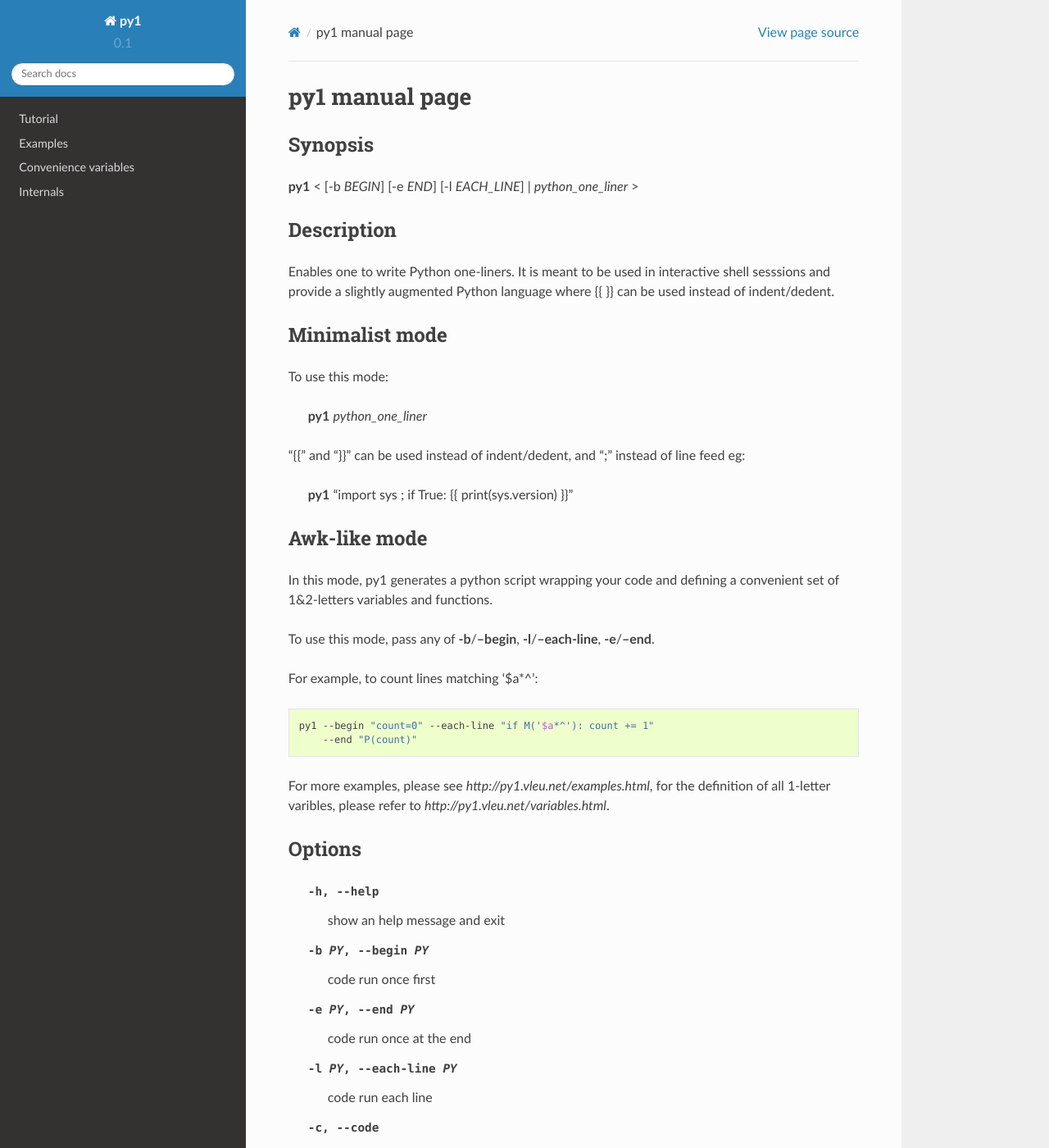
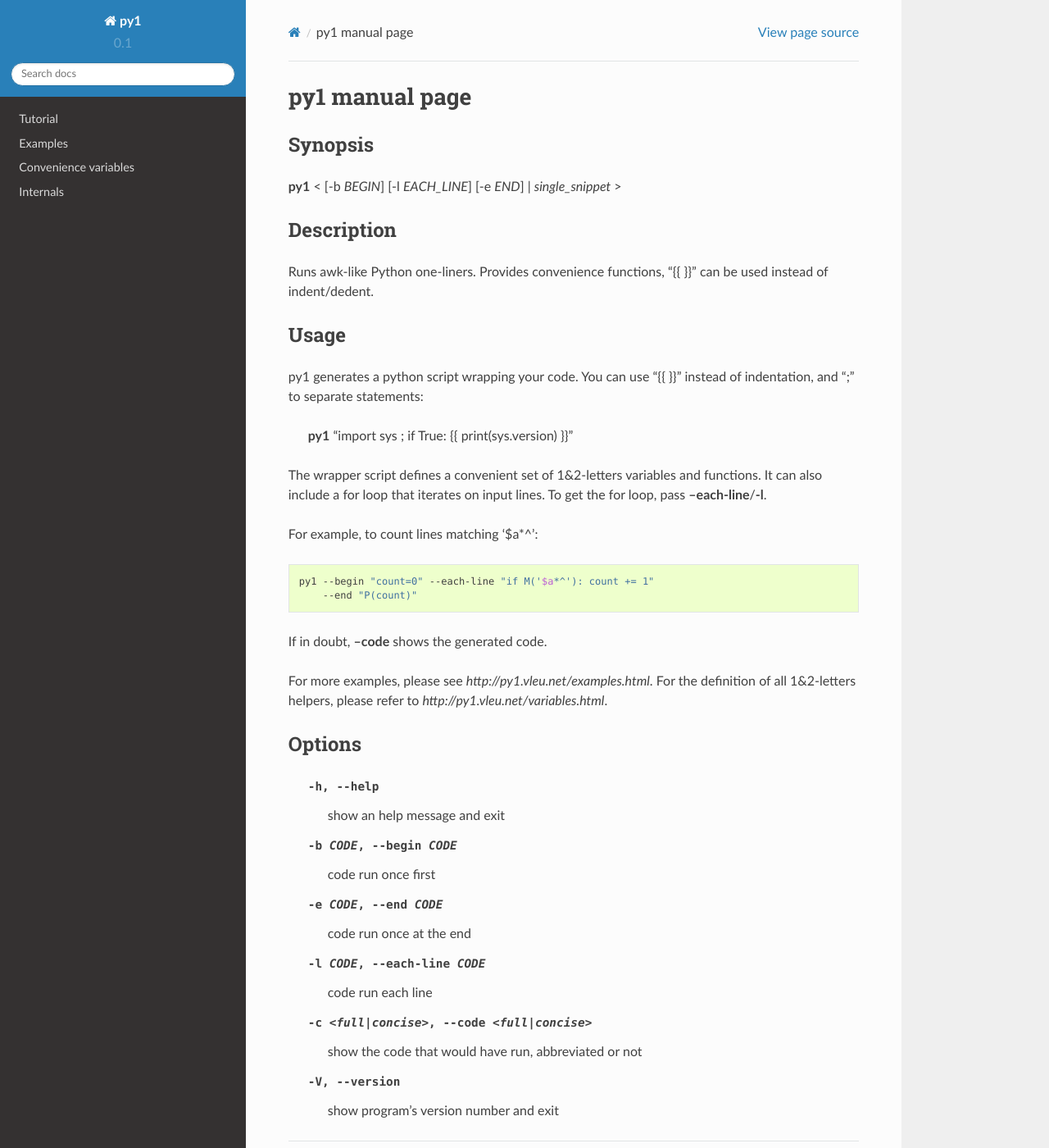
Before and after one commit to unbrice/py1, a Sphinx documentation site: the page built from docs/man.rst, in a window 1280 px wide and 1400 px high. Shown: the whole window at 82% size. Built offline with Sphinx 7.4.7 and the Read the Docs theme 2.0.0, drawn with Linux system fonts in a browser that asks for light colours; some of the changed text lies outside the part shown.

Commit message:
Unify single and multiple-lines modes
This makes it easier to describe how py1 behaves.

```diff
--- a/docs/man.rst
+++ b/docs/man.rst
@@ -6,30 +6,22 @@ py1 manual page
 Synopsis
 --------
 
-**py1** < [-b *BEGIN*] [-e *END*] [-l *EACH_LINE*] | *python_one_liner* >
+**py1** < [-b *BEGIN*] [-l *EACH_LINE*] [-e *END*] | *single_snippet* >
 
 Description
 -----------
-Enables one to write Python one-liners. It is meant to be used in interactive shell sesssions and provide a slightly augmented Python language where {{ }} can be used instead of indent/dedent.
+Runs awk-like Python one-liners. Provides convenience functions, "{{ }}" can be used instead of indent/dedent.
 
-Minimalist mode
----------------
 
-To use this mode:
+Usage
+-----
 
-   **py1** *python_one_liner*
-
-"{{" and "}}" can be used instead of indent/dedent, and ";" instead of line feed eg:
+py1 generates a python script wrapping your code. You can use "{{ }}" instead of indentation, and ";" to separate statements:
 
    **py1** "import sys ; if True: {{ print(sys.version) }}"
 
-
-Awk-like mode
--------------
-
-In this mode, py1 generates a python script wrapping your code and defining a convenient set of 1&2-letters variables and functions.
-
-To use this mode, pass any of **-b**/**--begin**, **-l**/**--each-line**, **-e**/**--end**.
+The wrapper script defines a convenient set of 1&2-letters variables and functions.
+It can also include a for loop that iterates on input lines. To get the for loop, pass **--each-line**/**-l**.
 
 For example, to count lines matching '$a*^':
 
@@ -38,21 +30,22 @@ For example, to count lines matching '$a*^':
    py1 --begin "count=0" --each-line "if M('$a*^'): count += 1"
        --end "P(count)"
 
-For more examples, please see `http://py1.vleu.net/examples.html`, for the definition of all 1-letter varibles, please refer to `http://py1.vleu.net/variables.html`.
+If in doubt, **--code** shows the generated code.
+
+For more examples, please see `http://py1.vleu.net/examples.html`. For the definition of all 1&2-letters helpers, please refer to `http://py1.vleu.net/variables.html`.
 
 Options
 -------
 
-  -h, --help             show an help message and exit
+  -h, --help  show an help message and exit
 
-  -b PY, --begin PY      code run once first
+  -b CODE, --begin CODE  code run once first
 
-  -e PY, --end PY        code run once at the end
+  -e CODE, --end CODE  code run once at the end
 
-  -l PY, --each-line PY  code run each line
+  -l CODE, --each-line CODE  code run each line
 
-  -c, --code             show the code that would have run, abbreviated
+  -c <full|concise>, --code <full|concise>
+    show the code that would have run, abbreviated or not
 
-  -c=full, --code=full   show the entirety of the code that would have run
-
-  -V, --version          show program's version number and exit
+  -V, --version  show program's version number and exit
```
Also changed, not shown: README.rst (+8 -18 lines), 2 other files.
